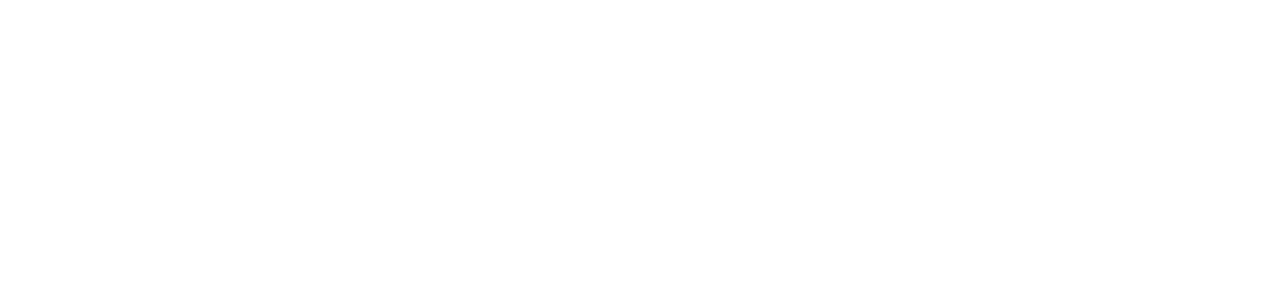
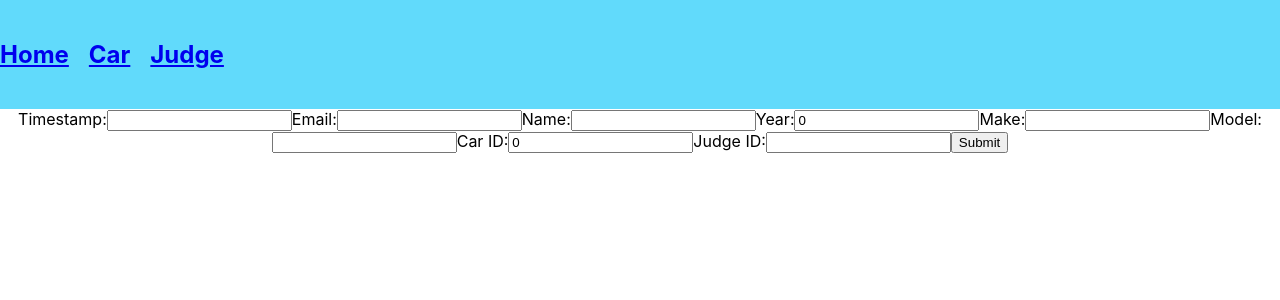
Before and after one commit to tianye-chen/cisc3140-front-end-project, a React (Create React App) app in the folder lab-5/: page /#/car/add in a window 1280 px wide. Before the commit this address had no page. Shown: the top 300 px of the page. Built offline with nearby package versions, Linux system fonts and the light colour scheme.

Commit message:
car page finish

```diff
--- a/lab-5/package.json
+++ b/lab-5/package.json
@@ -2,10 +2,12 @@
   "name": "lab-5",
   "version": "0.1.0",
   "private": true,
+  "proxy": "http://localhost:8080",
   "dependencies": {
     "@testing-library/jest-dom": "^5.16.4",
     "@testing-library/react": "^13.2.0",
     "@testing-library/user-event": "^13.5.0",
+    "axios": "^0.27.2",
     "react": "^18.1.0",
     "react-dom": "^18.1.0",
     "react-router-dom": "^6.3.0",
--- a/lab-5/src/App.css
+++ b/lab-5/src/App.css
@@ -47,3 +47,7 @@
 .nav-car{
   padding: 20px;
 }
+
+.car-item{
+  display: flex;
+}
--- a/lab-5/src/App.js
+++ b/lab-5/src/App.js
@@ -4,7 +4,10 @@
 import Layout from "./components/Layout"
 import Home from "./components/Home"
 import Car from "./components/Car"
+import Carprofile from "./components/Carprofile"
+import EditCar from './components/EditCar';
 import Judge from "./components/Judge"
+import AddCar from './components/AddCar';
 
 function App() {
   return (
@@ -14,6 +17,9 @@
           <Route exact path = "/" element={<Layout />} >
             <Route index element ={<Home />} />
             <Route path = "/car" element={<Car />} />
+            <Route path = "/car/add" element={<AddCar />} />
+            <Route path ="/car/:id" element={<Carprofile />} />
+            <Route path ="/car/:id/edit" element={<EditCar />} />
             <Route path = "/judge" element={<Judge />} />
           </Route>
         </Routes>
--- /dev/null
+++ b/lab-5/src/components/AddCar.js
@@ -0,0 +1,58 @@
+import {useState} from "react";
+import { useLocation, useNavigate } from "react-router-dom";
+
+export default function AddCar(){
+    const location = useLocation()
+    const navigate = useNavigate()
+    const origin = location.state
+    const [time,setTime] = useState("")
+    const [email,setEmail] = useState("")
+    const [name,setName] = useState("")
+    const [year,setYear] = useState(0)
+    const [make,setMake] = useState("")
+    const [model,setModel] = useState("")
+    const [id,setId] = useState(0)
+    const [judgeId, setJudgeId] = useState("")
+
+
+    async function addCar(){
+        fetch(`/car/add/${time}/${email}/${name}/${year}/${make}/${model}/${id}/${judgeId}`)
+                .then((res)=> res.json())
+                .catch((error) => console.log(error))
+    }
+
+    return(
+        <form className="add-form"
+            onSubmit={async e =>{
+                e.preventDefault()
+                await addCar()
+                navigate(origin)
+            }}>
+            <label>
+                Timestamp:<input type="text" value={time} onChange={e=>setTime(e.target.value)} />
+            </label>
+            <label>
+                Email:<input type="text" value={email} onChange={e=>setEmail(e.target.value)} />
+            </label>
+            <label>
+                Name:<input type="text" value={name} onChange={e=>setName(e.target.value)} />
+            </label>
+            <label>
+                Year:<input type="number" value={year} onChange={e=>setYear(e.target.value)} />
+            </label>
+            <label>
+                Make:<input type="text" value={make} onChange={e=>setMake(e.target.value)} />
+            </label>
+            <label>
+                Model:<input type="text" value={model} onChange={e=>setModel(e.target.value)} />
+            </label>
+            <label>
+                Car ID:<input type="number" value={id} onChange={e=>setId(e.target.value)} />
+            </label>
+            <label>
+                Judge ID:<input type="text" value={judgeId} onChange={e=>setJudgeId(e.target.value)} />
+            </label>
+            <input type="submit" value="Submit" />
+        </form>
+    )
+}
--- a/lab-5/src/components/Car.js
+++ b/lab-5/src/components/Car.js
@@ -1,9 +1,26 @@
 import React from "react";
+import { Link } from "react-router-dom";
+import CarItem from "./CarItem";
 
 export default function Car(){
+    const [car,setCar] = React.useState([])
+
+    React.useEffect(()=>{
+        fetch("/car/")
+            .then((res)=> res.json())
+            .then((data)=> setCar(data))
+            .catch((error) => console.log(error))
+    },[])
+
+    const result=car.map( car => <CarItem key={car.Car_ID} car={car} />)
+    console.log(car)
+
     return(
         <div>
-            <p>This is car page</p>
+            <Link to={`/car/add`} state={{origin:"/car"}}>
+                <h3>Add Car</h3>
+            </Link>
+            {result}
         </div>
     )
 }
--- /dev/null
+++ b/lab-5/src/components/CarItem.js
@@ -0,0 +1,17 @@
+import React from "react";
+import { Link } from "react-router-dom";
+
+export default function CarItem(props){
+    const car = props.car
+
+    return(
+        <Link to={`/car/${props.car.Car_ID}`} state={{car:car}}>
+            <div className="car-item">
+                <p>ID: {car.Car_ID}</p>
+                <p>&ensp;|&ensp;Name: {car.Name}</p>
+                <p>&ensp;|&ensp;Make: {car.Make}</p>
+                <p>&ensp;|&ensp;Model: {car.Model}</p>
+            </div>
+        </Link>
+    )
+}
--- /dev/null
+++ b/lab-5/src/components/Carprofile.js
@@ -0,0 +1,30 @@
+import React from "react";
+import { useLocation, Link } from "react-router-dom";
+
+export default function Carprofile(props){
+    const location = useLocation()
+    const id = location.state.car.Car_ID
+    const [car,setCar] = React.useState([])
+
+    React.useEffect(()=>{
+        fetch(`/car/${id}`)
+            .then((res)=> res.json())
+            .then((data)=> setCar(data))
+            .catch((error) => console.log(error))
+    },[])
+
+    return(
+        <div className="car-profile">
+            <p>Timestamp: {car.Timestamp}</p>
+            <p>Email: {car.Email}</p>
+            <p>Name: {car.Name}</p>
+            <p>Year: {car.Year}</p>
+            <p>Make: {car.Make}</p>
+            <p>Model: {car.Model}</p>
+            <p>ID: {car.Car_ID}</p>
+            <p>Judge ID: {car.Judge_ids}</p>
+            <Link to={`/car/${car.Car_ID}/edit`}  state={{car:car, origin:"/car"}}><h3>Edit</h3>
+            </Link>
+        </div>
+    )
+}
--- /dev/null
+++ b/lab-5/src/components/EditCar.js
@@ -0,0 +1,53 @@
+import {useState} from "react";
+import { useLocation, useNavigate } from "react-router-dom";
+
+export default function EditCar(){
+    const location = useLocation()
+    const navigate = useNavigate()
+    const {car,origin} = location.state
+    const [time,setTime] = useState(car.Timestamp)
+    const [email,setEmail] = useState(car.Email)
+    const [name,setName] = useState(car.Name)
+    const [year,setYear] = useState(car.Year)
+    const [make,setMake] = useState(car.Make)
+    const [model,setModel] = useState(car.Model)
+    const [judgeId, setJudgeId] = useState(car.Judge_ids)
+
+    async function editCar(){
+        fetch(`/car/update/${car.Car_ID}/${time}/${email}/${name}/${year}/${make}/${model}/${judgeId}`)
+                .then((res)=> res.json())
+                .catch((error) => console.log(error))
+    }
+
+    return(
+        <form className="edit-form"
+            onSubmit={async e =>{
+                e.preventDefault()
+                await editCar()
+                navigate(origin)
+            }}>
+            <label>
+                Timestamp:<input type="text" value={time} onChange={e=>setTime(e.target.value)} />
+            </label>
+            <label>
+                Email:<input type="text" value={email} onChange={e=>setEmail(e.target.value)} />
+            </label>
+            <label>
+                Name:<input type="text" value={name} onChange={e=>setName(e.target.value)} />
+            </label>
+            <label>
+                Year:<input type="number" value={year} onChange={e=>setYear(e.target.value)} />
+            </label>
+            <label>
+                Make:<input type="text" value={make} onChange={e=>setMake(e.target.value)} />
+            </label>
+            <label>
+                Model:<input type="text" value={model} onChange={e=>setModel(e.target.value)} />
+            </label>
+            <label>
+                Judge ID:<input type="text" value={judgeId} onChange={e=>setJudgeId(e.target.value)} />
+            </label>
+            <input type="submit" value="Submit" />
+        </form>
+    )
+}
```
Also changed, not shown: 1 other file (tests, documents, lock files or other folders).
